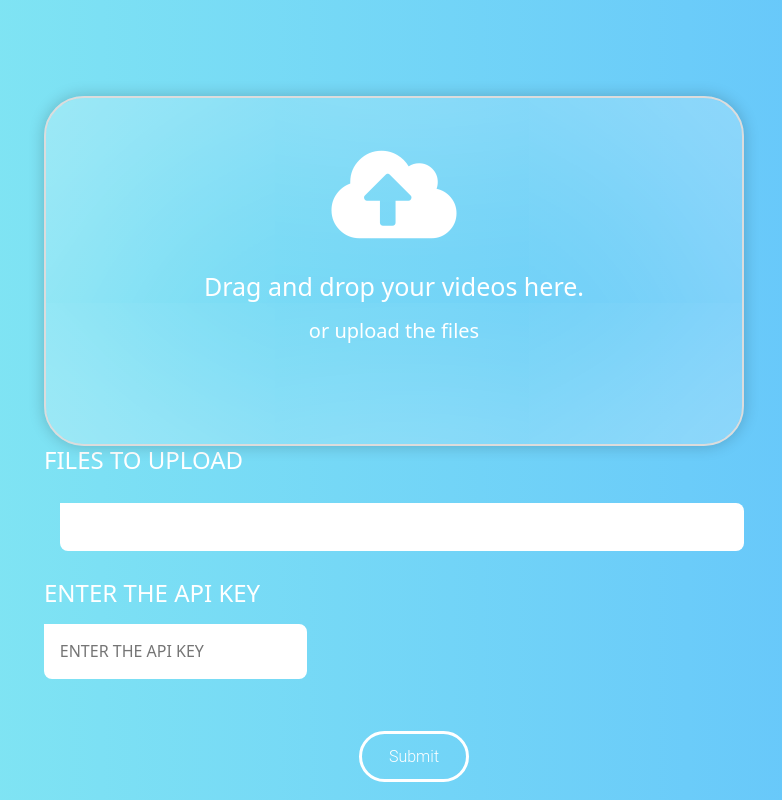
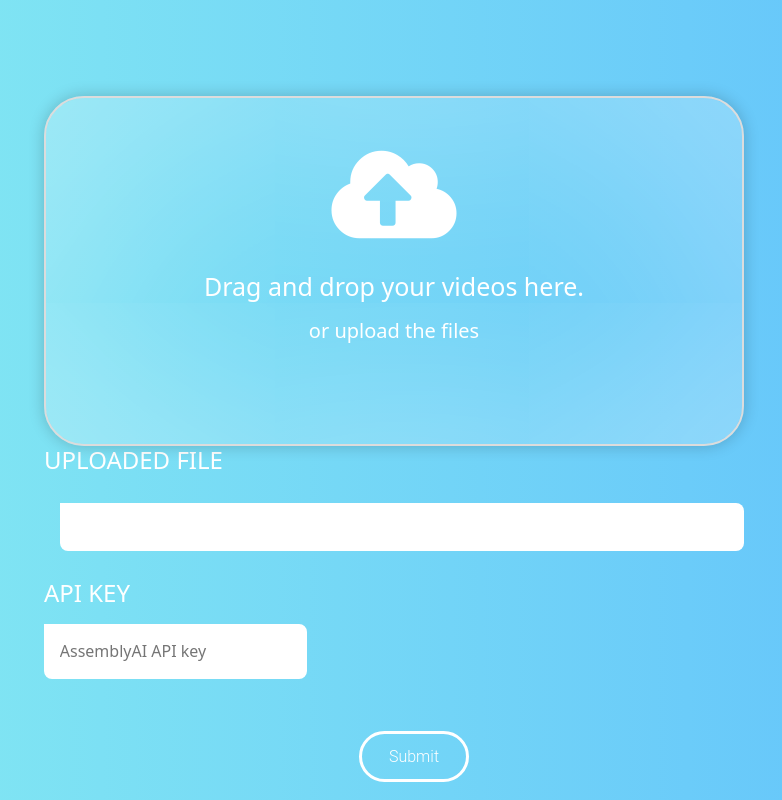
Before and after one commit to CAWRESTLER/SBHacks2022, a React (Create React App) app in the folder frontend/: page / in a window 1280 px wide. Shown: the whole page, without its empty margins (246-1028 px from the left). Built offline with nearby package versions, Linux system fonts and the light colour scheme.

Commit message:
Wording changes

```diff
--- a/frontend/src/App.js
+++ b/frontend/src/App.js
@@ -125,14 +125,14 @@ const App = () => {
 
        </div>
        <div >
-         <h4>FILES TO UPLOAD</h4>
+         <h4>UPLOADED FILE</h4>
           <ul class="gradient-list">
            <li>  {files} </li>
             </ul>
        </div>
 
-       <h4>ENTER THE API KEY</h4>
-       <input type="text" placeholder='ENTER THE API KEY' className='api' />
+       <h4>API KEY</h4>
+       <input type="text" placeholder='AssemblyAI API key' className='api' />
        <br></br>
        <br></br>
        <input type="submit" value="Submit" className='up' />
```
